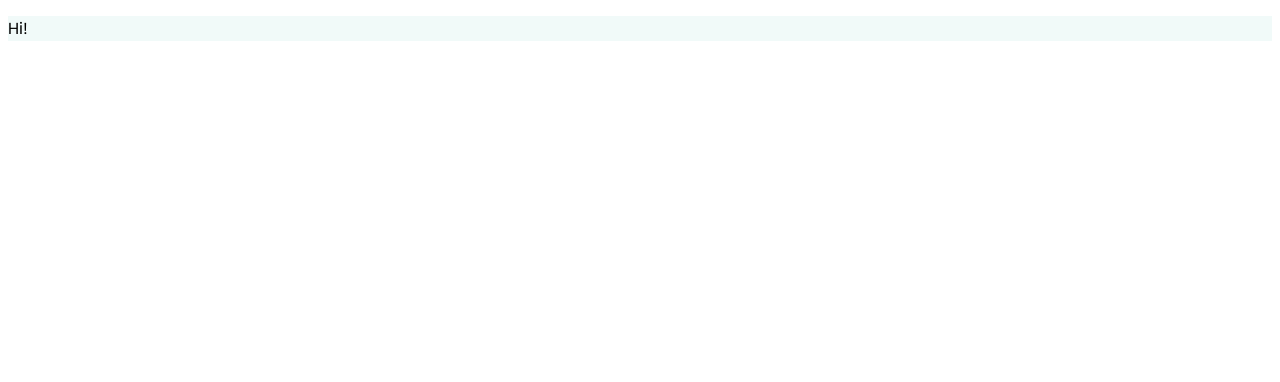
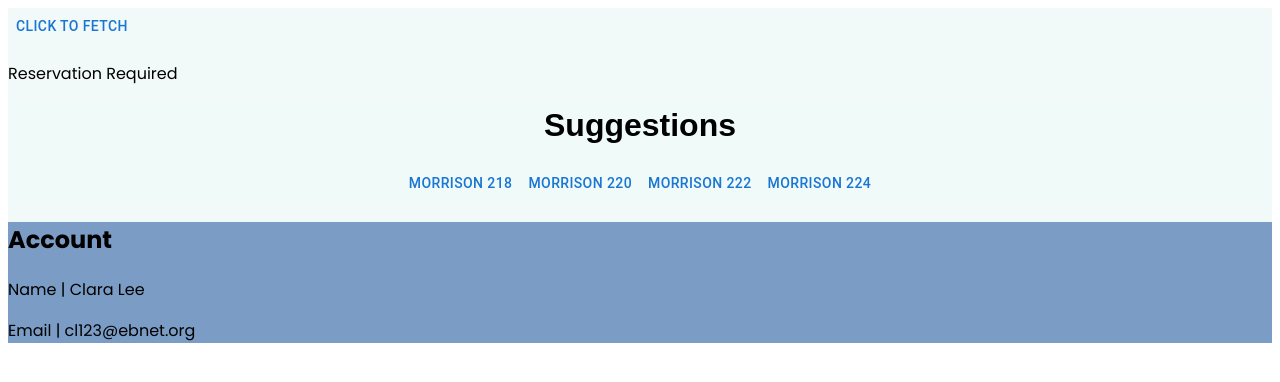
Before and after one commit to Reservations-Required/reserve-web, a React (Create React App) app in the folder client/: page / in a window 1280 px wide. Shown: the top 382 px of the page. Built offline with nearby package versions, Linux system fonts and the light colour scheme.

Commit message:
routing is complete!

```diff
--- a/client/src/components/Home/home.tsx
+++ b/client/src/components/Home/home.tsx
@@ -1,28 +1,30 @@
 import './home.css';
-// import React from 'react';
-// import { Button } from '@mui/material';
-// import Landing from '../Landing/landing';
-// import Account from '../Account/account';
+import React from 'react';
+import { Button } from '@mui/material';
+import Landing from '../Landing/landing';
+import Account from '../Account/account';
 
 
 const Home = () => {
-  // const SERVER_URL = "http://localhost:8080/api";
+  const SERVER_URL = "http://localhost:8080/api";
 
-  // async function fetchBuilding() {
-  //   const res = await fetch(`${SERVER_URL}`, {
-  //     headers: {
-  //       'Content-Type': 'application/json',
-  //       'Accept': 'application/json'
-  //     }
-  //   });
+  async function fetchBuilding() {
+    const res = await fetch(`${SERVER_URL}`, {
+      headers: {
+        'Content-Type': 'application/json',
+        'Accept': 'application/json'
+      }
+    });
 
-  //   const building = await res.json();
-  //   console.log(building);
-  // }
+    const building = await res.json();
+    console.log(building);
+  }
 
   return (
     <div className="Home">
-      <p>Hi!</p>
+      <Button onClick={fetchBuilding}>Click to Fetch</Button>
+      <Landing />
+      <Account name = {"Clara Lee"} email = {"cl123@ebnet.org"} />
     </div>
   );
 }
```
